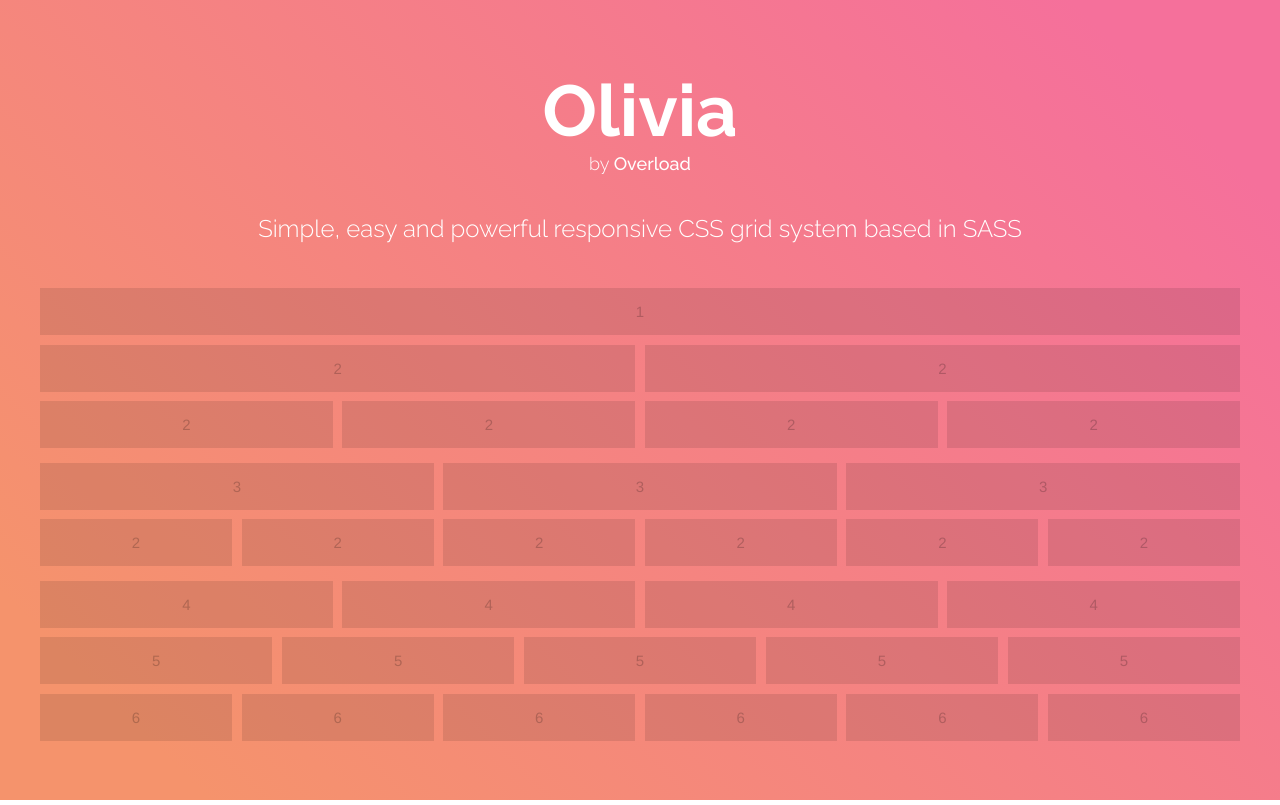
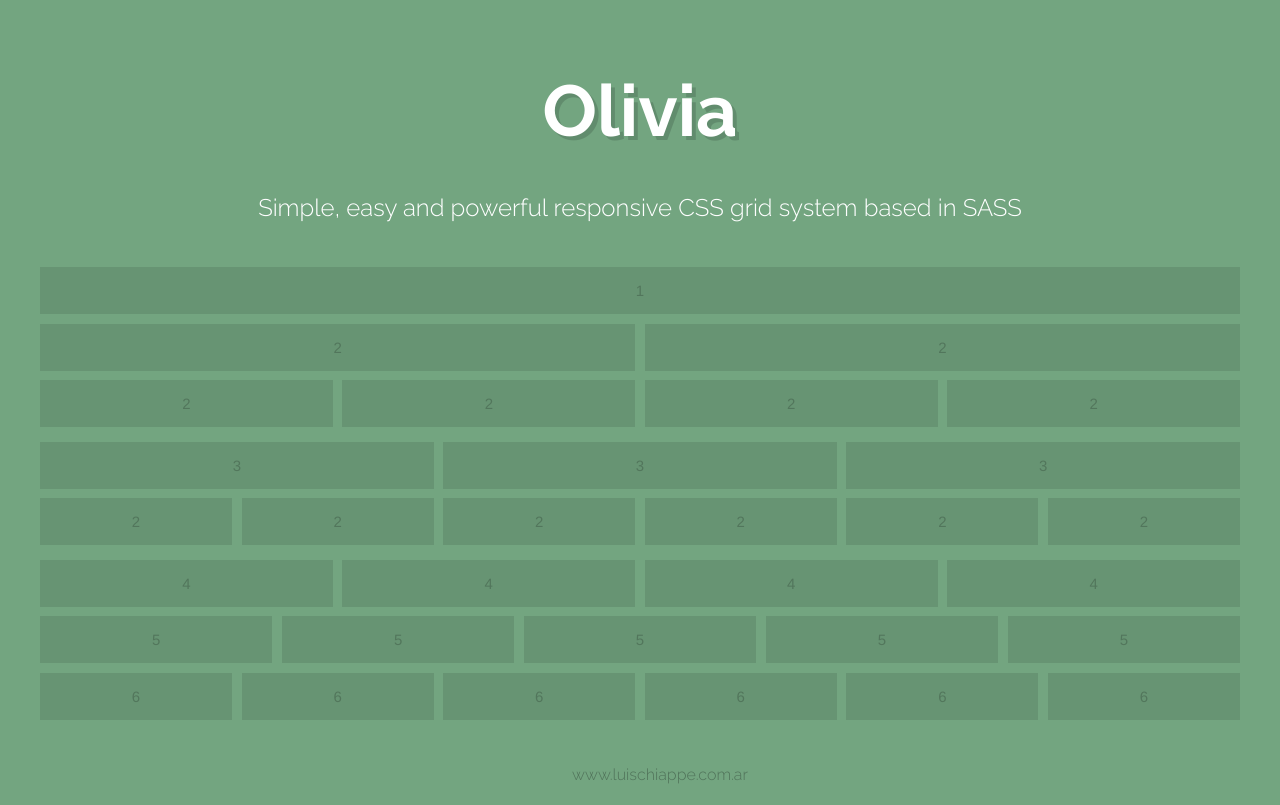
Before and after one commit to lchiap/olivia, a plain HTML site: page index.html in a window 1280 px wide. Drawn offline with Linux system fonts and the light colour scheme.

Commit message:
olivia new version

```diff
--- a/index.html
+++ b/index.html
@@ -1,8 +1,8 @@
 <!--
 *
 * Olivia Grid v1.2
-* Copyright 2014, Overload - Interactive -
-* Overloadesign.com | luischiappe.com.ar
+* Copyright 2014, Luis Chiappe
+* luischiappe.com.ar
 * Free to use for web designers and web developers.
 * Enjoy!
 *
@@ -35,7 +35,7 @@
     <body>
 
         <div class="container">
-           <h1>Olivia <a href="">by <span>Overload</span></a></h1>
+           <h1>Olivia</h1>
            <h2>Simple, easy and powerful responsive CSS grid system based in SASS</h2>
 
             <!-- GRID -->
@@ -150,6 +150,10 @@
 
         </div>
 
+        <footer>
+            <a href="http://www.luischiappe.com.ar">www.luischiappe.com.ar</a>
+        </footer>
+
 
     </body>
 </html>
--- a/scss/_base.scss
+++ b/scss/_base.scss
@@ -1,9 +1,10 @@
 /* ========== BASE =========*/
 
 
-//Demo
+// Demo
 
 html {
+    position: relative;
     min-height: 100%;
 }
 
@@ -11,17 +12,19 @@
     font-family: 'Raleway', sans-serif;
     padding: 20px;
     color: white;
-    position: relative;
-    background: -webkit-linear-gradient(45deg, #F5936C 10%, #F5709B 90%);
-    background: linear-gradient(45deg, #F5936C 10%, #F5709B 90%);
-    -webkit-animation: move 10s ease infinite;
-    animation: move 10s ease infinite;
+    background: #73A580;
+    // background: -webkit-linear-gradient(45deg, #F5936C 10%, #F5709B 90%);
+    // background: linear-gradient(45deg, #F5936C 10%, #F5709B 90%);
+    // -webkit-animation: move 10s ease infinite;
+    // animation: move 10s ease infinite;
     text-align: center;
+    margin-bottom: 60px;
 }
 
 h1 {
     font-size: 4.5em;
     margin-bottom: 40px;
+    text-shadow: 4px 4px 0 rgba(0, 0, 0, 0.15);
 }
 
 h2 {
@@ -32,7 +35,6 @@
 a {
     text-decoration: none;
     color: white;
-    font-size: .25em;
     font-weight: 300;
     display: block;
 
@@ -52,3 +54,24 @@
     color: rgba(0,0,0,.2);
     padding: 15px 0 15px 0
 }
+
+
+/* FOOTER */
+
+footer {
+    position: absolute;
+    bottom: 0;
+    width: 100%;
+    height: 60px;
+
+    a {
+        color: rgba(0,0,0,.3);
+        text-decoration: none;
+        display: block;
+        margin: 20px 0;
+
+        &:hover {
+            color: white;
+        }
+    }
+}
--- a/scss/olivia.scss
+++ b/scss/olivia.scss
@@ -1,8 +1,8 @@
 /*
 *
 * Olivia Grid v1.2
-* Copyright 2014, Luis Chiappe - Interactie -
-* Overloadesign.com | luischiappe.com.ar
+* Copyright 2014, Luis Chiappe
+* luischiappe.com.ar
 * Free to use for web designers and web developers.
 * Enjoy!
 *
```
Also changed, not shown: README.md, css/olivia.min.css.
